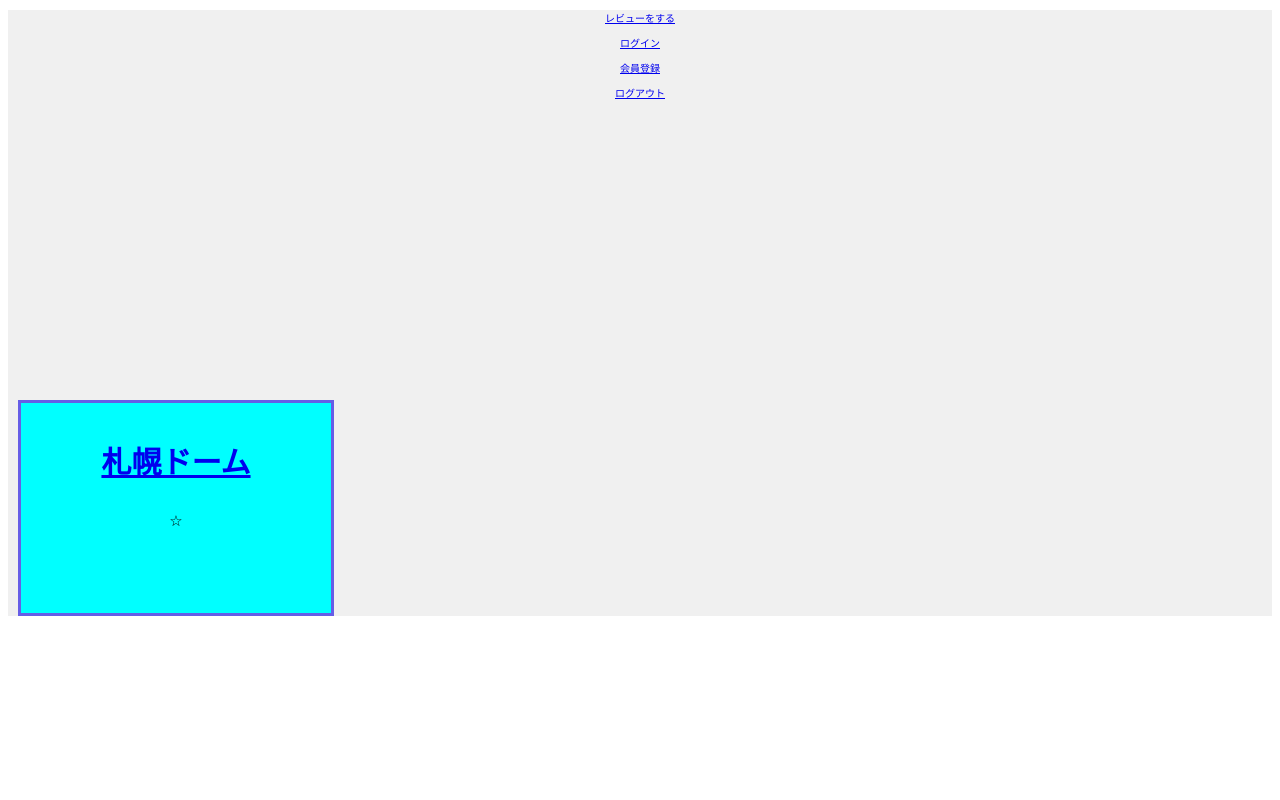
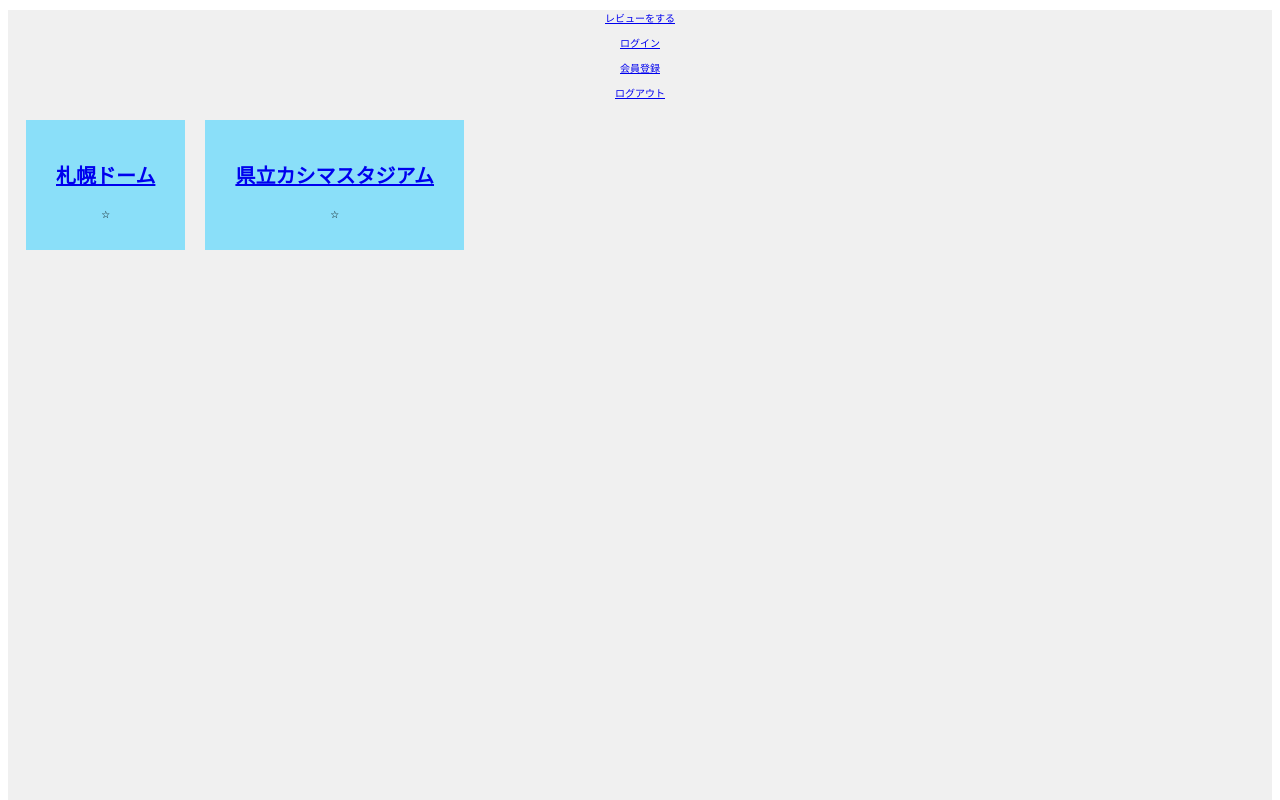
Before and after one commit to Kitamura-Takumi/kakiuna-front, a React (Vite) app: page / in a window 1280 px wide. Shown: the top 800 px of the page. Built offline with nearby package versions, Linux system fonts and the light colour scheme.

Commit message:
plus content

```diff
--- a/src/App.css
+++ b/src/App.css
@@ -1,18 +1,16 @@
 .html {
+  width: 100%;
+  height: 5000px;
   text-align: center;
   background-color: #f0f0f0;
 }
 
 .box {
-
-  font-size: 15px;
-  background-color: aqua;
-  width: 300px;
-  height: 200px;
-  border: solid 3px #665de6;
-  margin: 300px 10px 10px 10px;
-  padding: 5px;
-  flex-direction: row;
+  background:rgb(138, 223, 249);
+  margin: 10px;
+  float: left;
+   padding: 20px 30px;
+   text-align: center;
   }
 
   .header link {
@@ -20,3 +18,7 @@
     background-color: rgb(138, 223, 249);
     position: fixed;
   }
+
+  body {
+    overflow: hidden;
+  }
--- a/src/Home.jsx
+++ b/src/Home.jsx
@@ -1,10 +1,12 @@
 import { useState } from "react";
 import "./App.css";
 import Sapporo from "./Sapporo";
+
 import Review from "./Review";
 import Login from "./Login";
 import Register from "./Register";
 import { Route, Routes, Link } from "react-router-dom";
+import Kashima from "./Kashima";
 
 const stadiumValue = [
   { path: "/sapporo", Component: Sapporo },
@@ -21,6 +23,7 @@
         <Route exact path="/review" element={<Review />} />
         <Route exact path="/register" element={<Register />} />
         <Route exact path="/" element={<HomeElement />} />
+        <Route exact path="/kashima" element={<Kashima />} />
         {/* <Route exact path="/sapporo" element={<Value.Component />} /> */}
         {stadiumValue.map((Stadiums) => (
           <Route exact path={Stadiums.path} element={<Stadiums.Component />} key={Stadiums.path} />
@@ -52,6 +55,7 @@
 
       </header>
 
+      <body>
         <div className="box">
           <h1>
             <Link to="/sapporo">
@@ -60,7 +64,18 @@
           </h1>
           <p>☆</p>
         </div>
+        <div className="box">
+          <h1>
+            <Link to="/kashima">
+              <p>県立カシマスタジアム</p>
+            </Link>
+          </h1>
+          <p>☆</p>
         </div>
+      </body>
+
+    </div>
+
   );
 }
 
--- a/src/sapporo.jsx
+++ b/src/kashima.jsx
@@ -4,10 +4,10 @@
 import axios from "axios";
 
 
-const Sapporo = () => {
-    const name = "札幌ドーム";
-    const adress = "〒062-0045 北海道札幌市豊平区羊ケ丘１"
-    const team = "コンサドーレ札幌";
+const Kashima = () => {
+    const name = "県立カシマスタジアム";
+    const adress = " 〒314-0007 茨城県鹿嶋市神向寺 後山２６−２"
+    const team = "鹿島アントラーズ";
     const img = "/sapporo.jpg";
 
     const [text, setText] = useState();
@@ -93,4 +93,4 @@
    )
 };
 
-export default Sapporo;
+export default Kashima;
```
Lines whose indentation alone changed are shown as unchanged.
